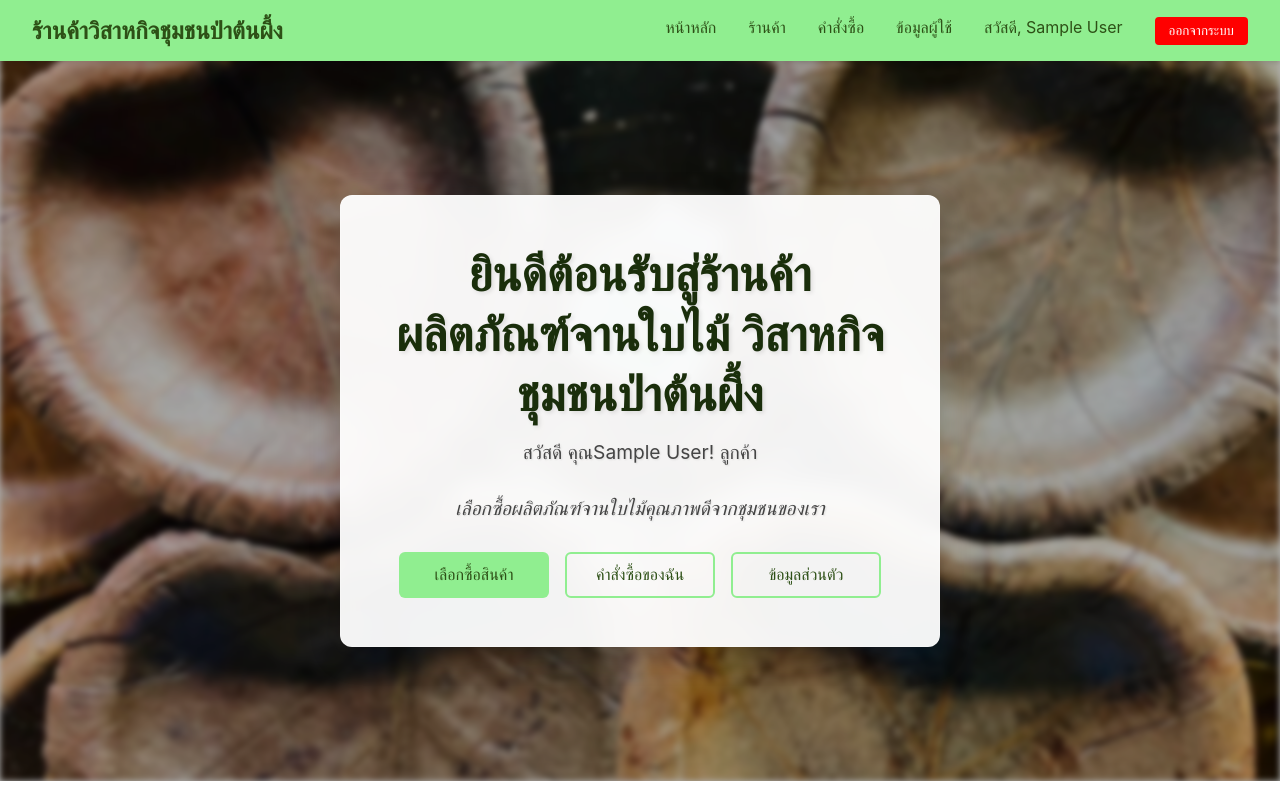
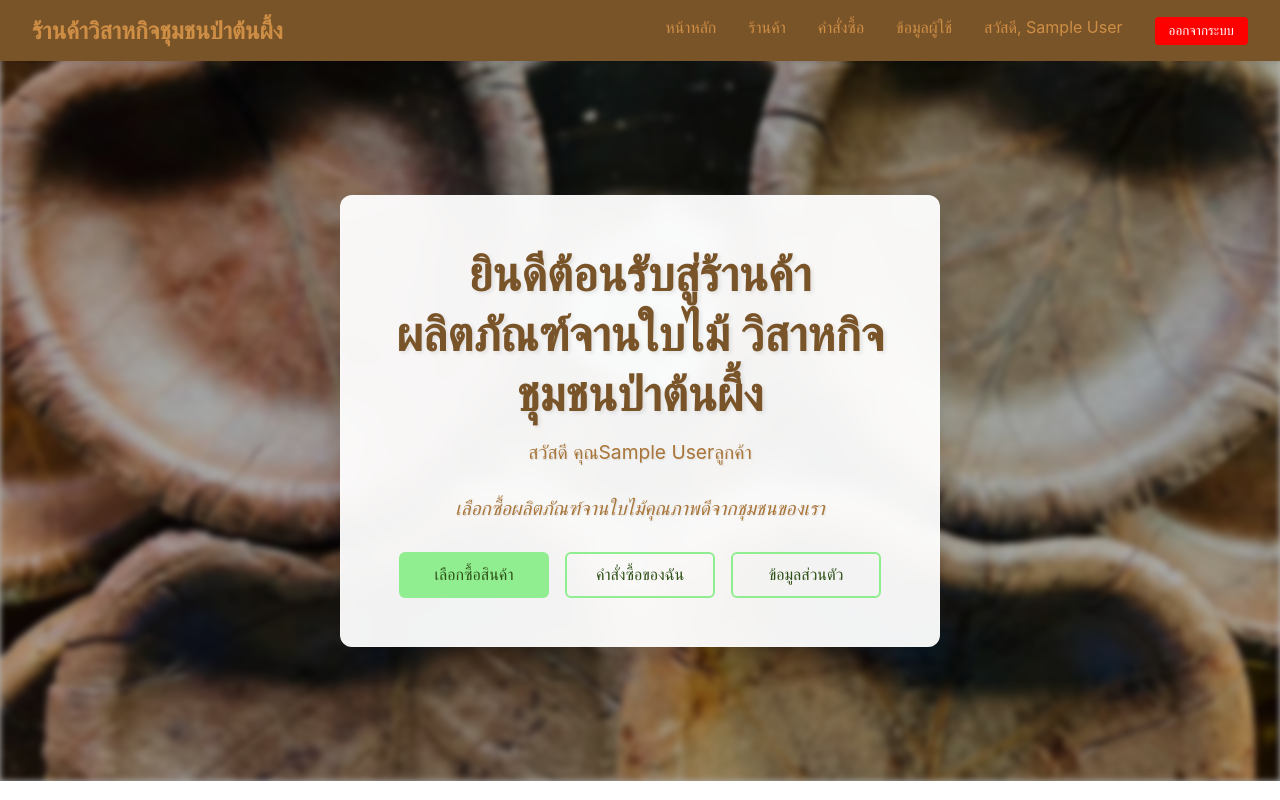
Before and after one commit to khoutsu/ecom-warehouse-frontend, a Next.js app: page / in a window 1280 px wide. Built offline with nearby package versions, Linux system fonts and the light colour scheme; no server answers; the database is empty; sample sign-in values are in the browser's storage.

Commit message:
UI|Change color nav bar|

```diff
--- a/app/components/Navbar.tsx
+++ b/app/components/Navbar.tsx
@@ -24,7 +24,7 @@ export default function Navbar() {
     <nav className="navbar">
       <div className="navbar-container">
         <Link href="/" className="navbar-brand" >
-          ร้านค้าวิสาหกิจชุมชนป่่าต้นผี้ง
+          ร้านค้าวิสาหกิจชุมชนป่าต้นผี้ง
         </Link>
         {/* Mobile menu button */}
         <button
--- a/app/globals.css
+++ b/app/globals.css
@@ -31,7 +31,7 @@ h1, h2, h3, h4, h5, h6, p, ul, ol, li, div {
 
 /* Navigation Bar Styles */
 .navbar {
-  background-color: #90EE90; /* Light green */
+  background-color: #7A5429; /* Light green */
   padding: 1rem 2rem;
   box-shadow: 0 2px 4px rgba(0, 0, 0, 0.1);
   position: sticky;
@@ -51,7 +51,7 @@ h1, h2, h3, h4, h5, h6, p, ul, ol, li, div {
 .navbar-brand {
   font-size: 1.5rem;
   font-weight: bold;
-  color: #2d5016;
+  color: #ce8e45;
   text-decoration: none;
 }
 
@@ -68,18 +68,18 @@ h1, h2, h3, h4, h5, h6, p, ul, ol, li, div {
 }
 
 .navbar-nav a {
-  color: #2d5016;
+  color: #ce8e45;
   text-decoration: none;
   font-weight: 500;
   transition: color 0.3s ease;
 }
 
 .navbar-nav a:hover {
-  color: #1a2e0b;
+  color: #A97539;
 }
 
 .navbar-user {
-  color: #2d5016;
+  color: #ce8e45;
 }
 
 .navbar-logout {
@@ -497,7 +497,7 @@ h1, h2, h3, h4, h5, h6, p, ul, ol, li, div {
 
 .welcome-content h1 {
   font-size: 3rem;
-  color: #1a2e0b;
+  color: #7A5429;
   margin-bottom: 1rem;
   font-weight: bold;
   text-shadow: 2px 2px 4px rgba(0, 0, 0, 0.1);
@@ -505,7 +505,7 @@ h1, h2, h3, h4, h5, h6, p, ul, ol, li, div {
 
 .welcome-content p {
   font-size: 1.2rem;
-  color: #444;
+  color: #A97539;
   margin-bottom: 2rem;
   text-shadow: 1px 1px 2px rgba(0, 0, 0, 0.1);
 }
--- a/app/layout.tsx
+++ b/app/layout.tsx
@@ -14,13 +14,17 @@ export default function RootLayout({
   children: React.ReactNode;
 }>) {
   return (
-    <html lang="en" className="h-full">
-      <body className="h-full m-0 p-0">
+    <html lang="th" className="h-full">
+      <head>
+        <meta charSet="utf-8" />
+        <meta name="viewport" content="width=device-width, initial-scale=1" />
+      </head>
+      <body className="h-full m-0 p-0" suppressHydrationWarning={true}>
         <AuthProvider>
-          <Navbar />
-          <main className="min-h-screen">
-            {children}
-          </main>
+          <div id="root">
+            <Navbar />
+            <main className="min-h-screen">{children}</main>
+          </div>
         </AuthProvider>
       </body>
     </html>
--- a/app/page.tsx
+++ b/app/page.tsx
@@ -34,7 +34,6 @@ export default function Home() {
         {/* Background slideshow elements */}
           <div className="welcome-bg-2"></div>
           <div className="welcome-bg-3"></div>
-
           <div className="welcome-content">
                        {user.role === 'admin' ? (
               // Admin welcome
@@ -46,7 +45,7 @@ export default function Home() {
               // Customer welcome
               <>
                 <h1>ยินดีต้อนรับสู่ร้านค้าผลิตภัณฑ์จานใบไม้ วิสาหกิจชุมชนป่าต้นผึ้ง</h1>
-                <p>สวัสดี คุณ{user.name}! ลูกค้า</p>
+                <p>สวัสดี คุณ{user.name}ลูกค้า</p>
                 <p className="welcome-subtitle">เลือกซื้อผลิตภัณฑ์จานใบไม้คุณภาพดีจากชุมชนของเรา</p>
               </>
             )}
@@ -80,7 +79,6 @@ export default function Home() {
                   </button>
                 </>
               ) : (
-
                 // Customer buttons
                 <>
                   <button
```
Also changed, not shown: app/products/page.tsx (+18 -6 lines), public/thai-qr-payment.jpg (added), test-thai-export.html (added).
